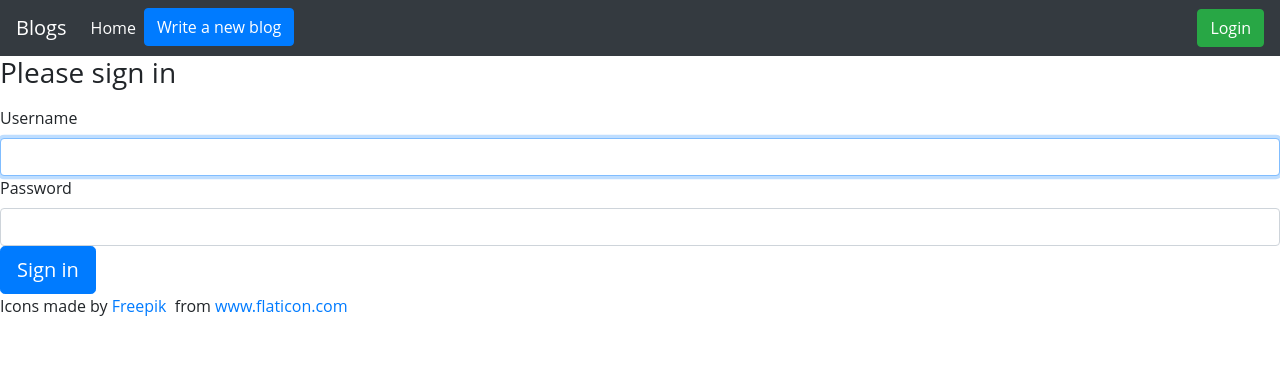
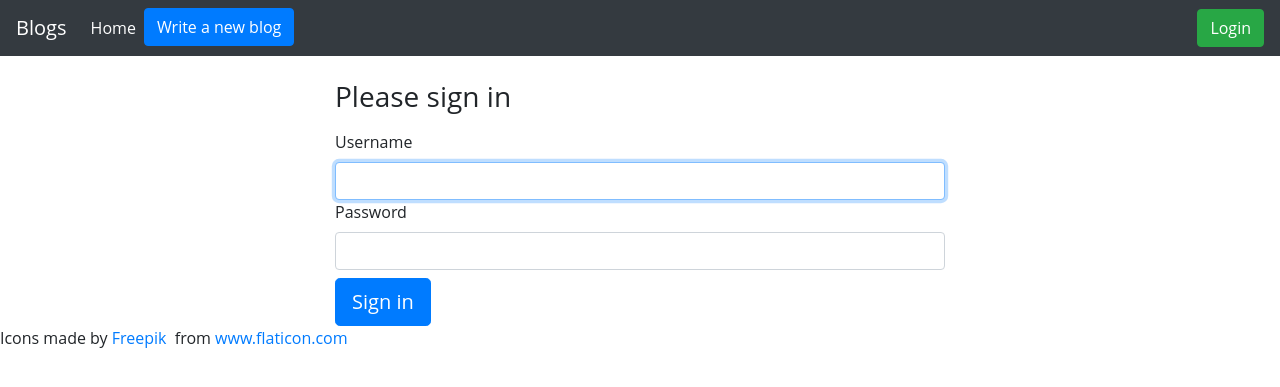
Before and after one commit to filippo-viti/blog, a Symfony app: template templates/security/login.html.twig in a window 1280 px wide. Shown: the top 387 px of the page. Run offline with Twig, Linux system fonts and the light colour scheme; the template is opened without the code that fills it, so the values that code supplies are empty; some libraries are stand-ins or nearby versions.

Commit message:
Restyled login form

```diff
--- a/templates/security/login.html.twig
+++ b/templates/security/login.html.twig
@@ -3,6 +3,7 @@
 {% block title %}Log in!{% endblock %}
 
 {% block body %}
+<div class="container mx-auto mt-4 w-50">
     <form method="post">
         {% if error %}
             <div class="alert alert-danger">{{ error.messageKey|trans(error.messageData, 'security') }}</div>
@@ -35,8 +36,9 @@
             </div>
         #}
 
-    <button class="btn btn-lg btn-primary" type="submit">
+        <button class="btn btn-lg btn-primary mt-2" type="submit">
             Sign in
         </button>
     </form>
+</div>
 {% endblock %}
```
Lines whose indentation alone changed are shown as unchanged.
